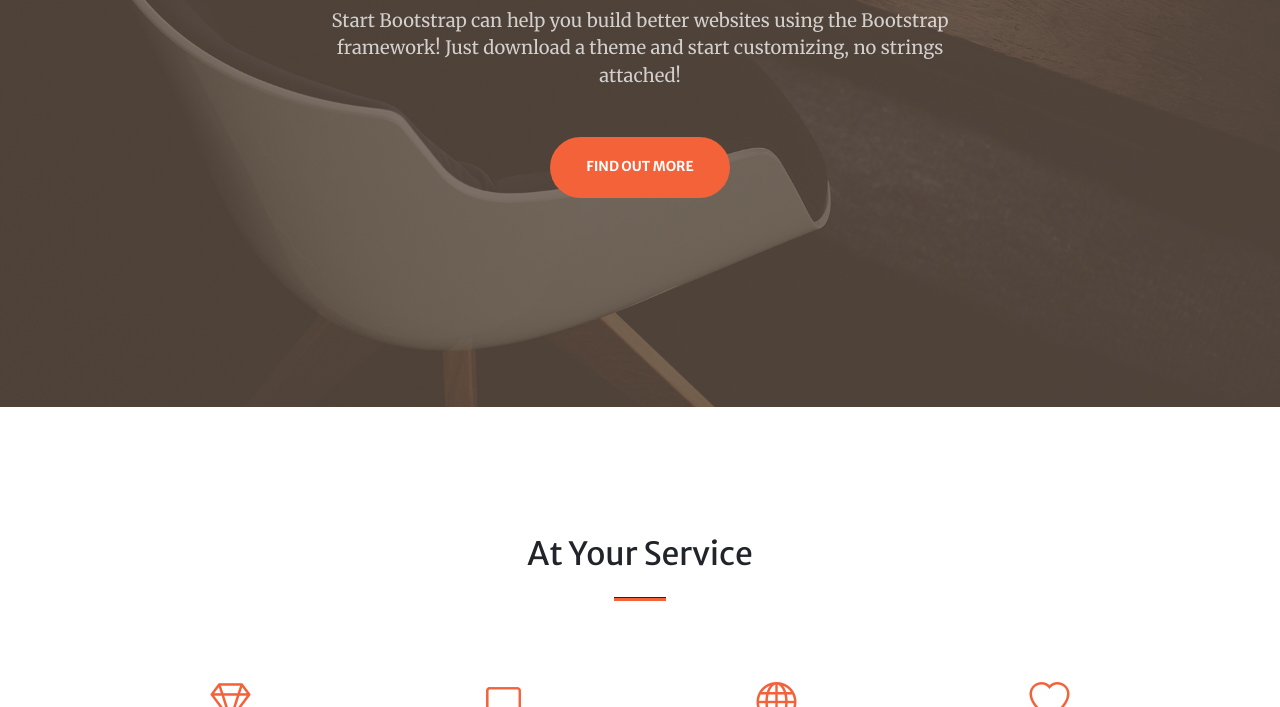
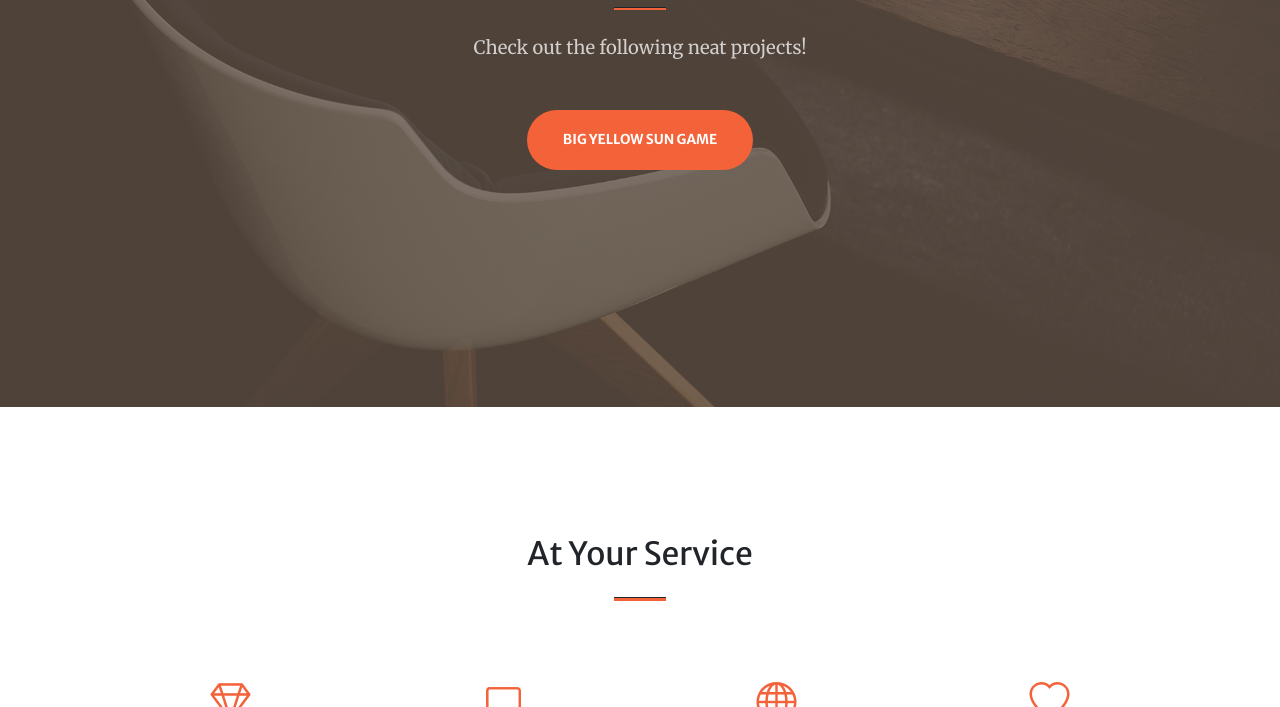
Before and after one commit to DrRawley/DrRawley.github.io, a plain HTML site: page index.html in a window 1280 px wide. Shown: the part 393-1100 px from the top of the page. Drawn offline with nearby package versions, Linux system fonts and the light colour scheme; some packages are replaced by stand-ins of ours; a script that the page names is missing.

Commit message:
added link to game in index.html

```diff
--- a/index.html
+++ b/index.html
@@ -48,9 +48,8 @@
                     <hr class="divider" />
                 </div>
                 <div class="col-lg-8 align-self-baseline">
-                    <p class="text-white-75 mb-5">Start Bootstrap can help you build better websites using the Bootstrap
-                        framework! Just download a theme and start customizing, no strings attached!</p>
-                    <a class="btn btn-primary btn-xl" href="#about">Find Out More</a>
+                    <p class="text-white-75 mb-5">Check out the following neat projects!</p>
+                    <a class="btn btn-primary btn-xl" href="BigYellowSun/index.html">Big Yellow Sun Game</a>
                 </div>
             </div>
         </div>
```
